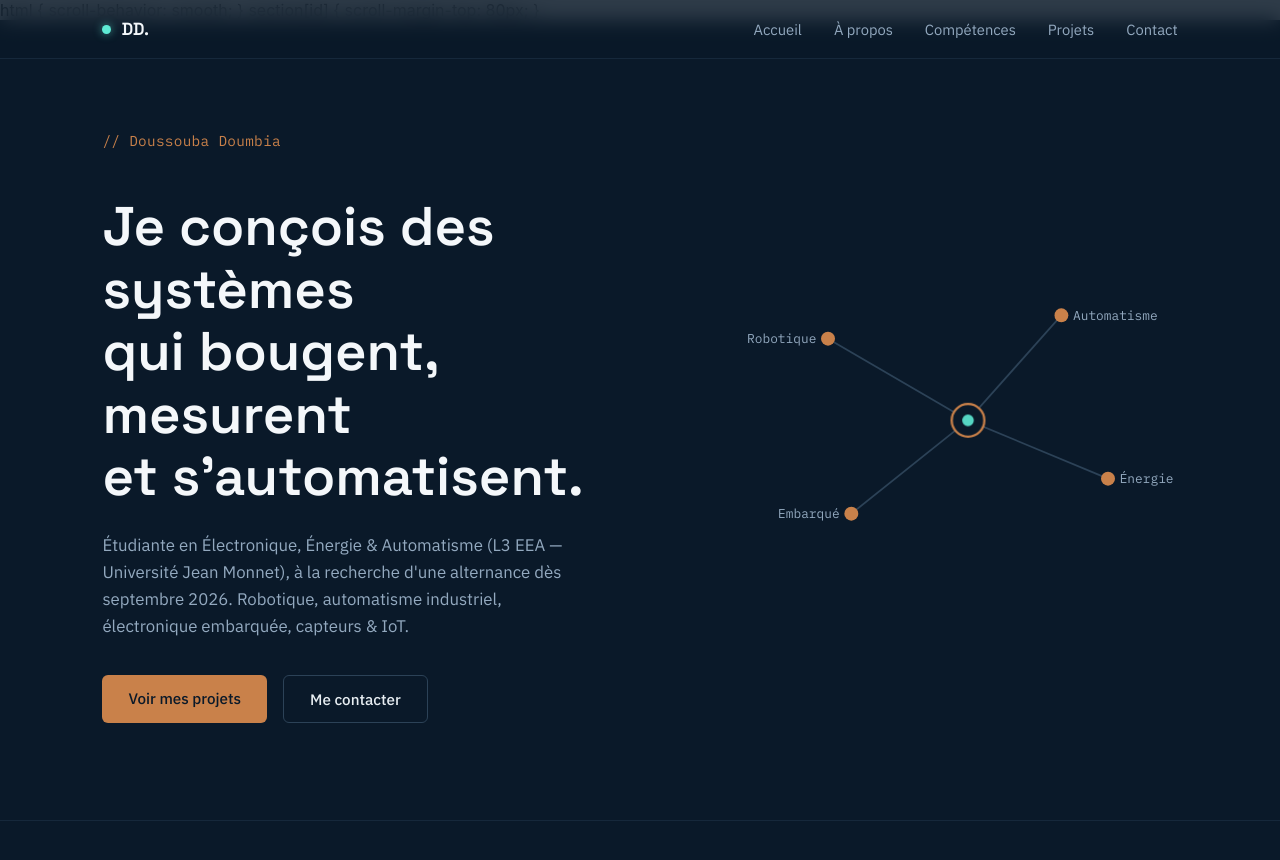
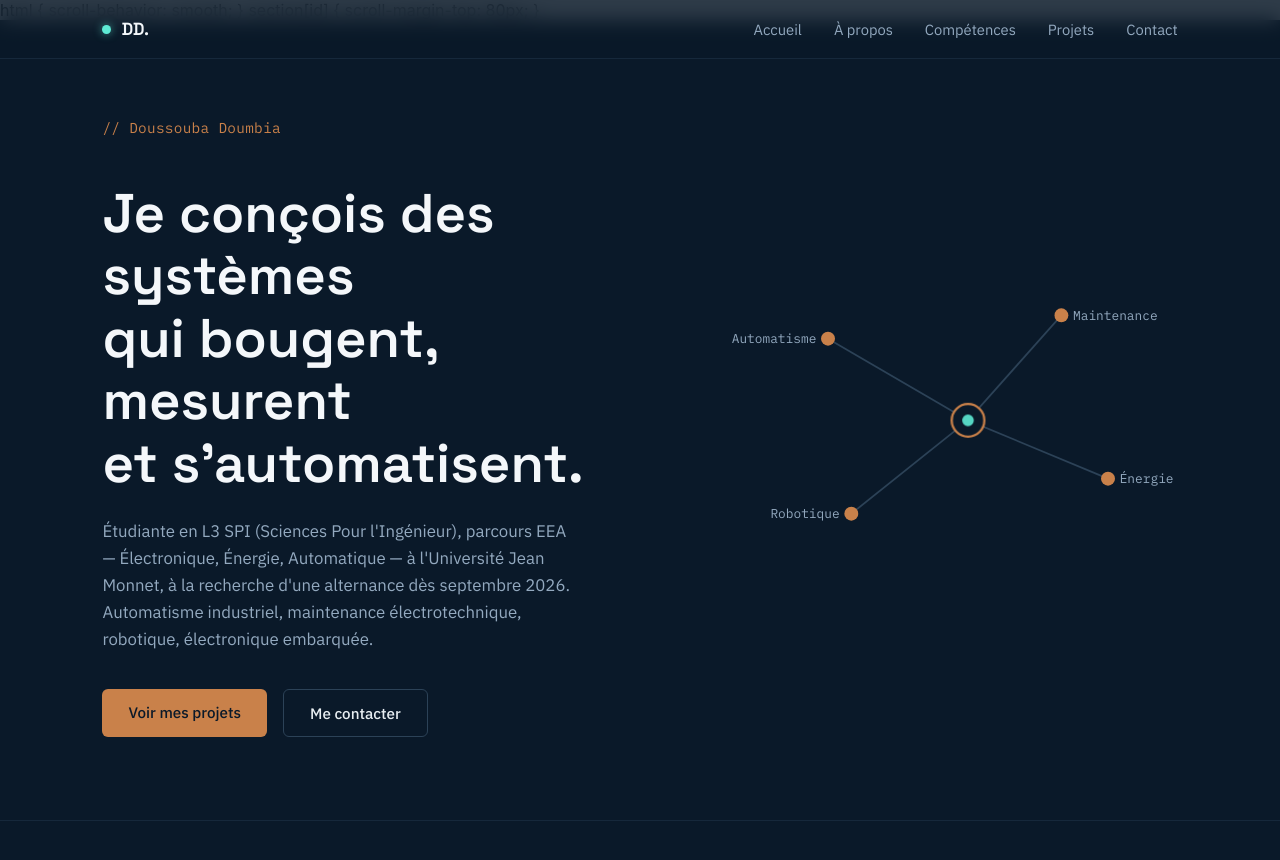
Before and after one commit to doussoubadoumb-lab/portfolio-doussouba, a React (Create React App) app: page / in a window 1280 px wide. Shown: the top 860 px of the page. Built offline with nearby package versions, Linux system fonts and the light colour scheme.

Commit message:
Update Hero.js

```diff
--- a/src/components/Hero.js
+++ b/src/components/Hero.js
@@ -2,10 +2,10 @@ import React from 'react';
 import './Hero.css';
 
 const nodes = [
-  { id: 'robotique', label: 'Robotique', x: 60, y: 40 },
-  { id: 'automatisme', label: 'Automatisme', x: 260, y: 20 },
+  { id: 'automatisme', label: 'Automatisme', x: 60, y: 40 },
+  { id: 'maintenance', label: 'Maintenance', x: 260, y: 20 },
   { id: 'energie', label: 'Énergie', x: 300, y: 160 },
-  { id: 'embarque', label: 'Embarqué', x: 80, y: 190 },
+  { id: 'robotique', label: 'Robotique', x: 80, y: 190 },
 ];
 
 function Hero() {
@@ -17,9 +17,9 @@ function Hero() {
           Je conçois des systèmes<br />qui bougent, mesurent<br />et s'automatisent.
         </h1>
         <p className="hero__subtitle">
-          Étudiante en Électronique, Énergie &amp; Automatisme (L3 EEA — Université Jean Monnet),
-          à la recherche d'une alternance dès septembre 2026. Robotique, automatisme industriel,
-          électronique embarquée, capteurs &amp; IoT.
+          Étudiante en L3 SPI (Sciences Pour l'Ingénieur), parcours EEA — Électronique, Énergie,
+          Automatique — à l'Université Jean Monnet, à la recherche d'une alternance dès septembre 2026.
+          Automatisme industriel, maintenance électrotechnique, robotique, électronique embarquée.
         </p>
         <div className="hero__actions">
           <a href="#projets" className="btn btn--primary">Voir mes projets</a>
```
